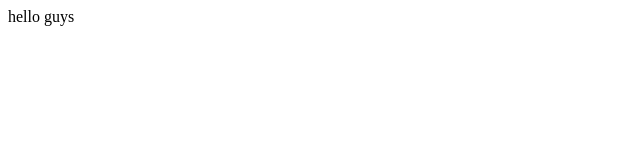
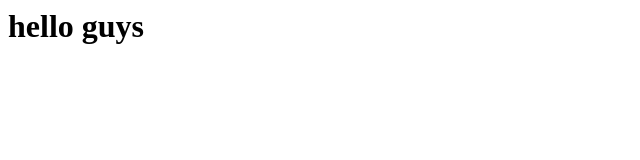
Before and after one commit to divit2006/project_1, a plain HTML site: page index.html in a window 1280 px wide. Shown: the whole page, without its empty margins (0-640 px from the left). Drawn offline with Linux system fonts and the light colour scheme.

Commit message:
Update index.html

```diff
--- a/index.html
+++ b/index.html
@@ -1,7 +1,7 @@
 <html>
   <body>
-    <hl>
+    <h1>
       hello guys
-    </hl>
+    </h1>
   </body>
 </html>
```
